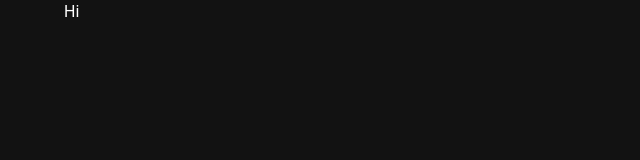
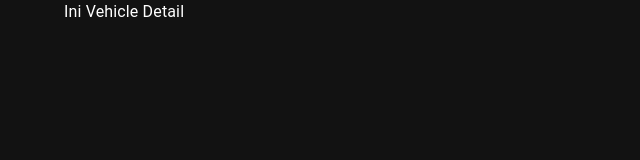
Before and after one commit to naufal-yafi/Bluebird-Frontend_Task, a React (Vite) app: page /vehicle in a window 1280 px wide. Shown: the top 160 px of the page, without its empty margins (0-640 px from the left). Built offline with nearby package versions, Linux system fonts and the light colour scheme.

Commit message:
setting route

```diff
--- a/package.json
+++ b/package.json
@@ -14,7 +14,8 @@
     "@emotion/styled": "^11.11.0",
     "@mui/material": "^5.15.3",
     "react": "^18.2.0",
-    "react-dom": "^18.2.0"
+    "react-dom": "^18.2.0",
+    "react-router-dom": "^6.21.1"
   },
   "devDependencies": {
     "@types/react": "^18.2.43",
--- /dev/null
+++ b/src/pages/HomePage.tsx
@@ -0,0 +1,7 @@
+import { Container } from "@mui/material";
+
+const HomePage = () => {
+  return <Container>Ini HomePage</Container>;
+};
+
+export default HomePage;
--- /dev/null
+++ b/src/pages/MyBookPage.tsx
@@ -0,0 +1,7 @@
+import { Container } from "@mui/material";
+
+const MyBookPage = () => {
+  return <Container>Ini My Book Page</Container>;
+};
+
+export default MyBookPage;
--- /dev/null
+++ b/src/pages/VehicleDetailPage.tsx
@@ -0,0 +1,7 @@
+import { Container } from "@mui/material";
+
+const VehicleDetailPage = () => {
+  return <Container>Ini Vehicle Detail</Container>;
+};
+
+export default VehicleDetailPage;
--- a/src/routes/App.tsx
+++ b/src/routes/App.tsx
@@ -1,7 +1,18 @@
-import { Container } from "@mui/material";
+import { Route, BrowserRouter as Router, Routes } from "react-router-dom";
+import HomePage from "../pages/HomePage";
+import MyBookPage from "../pages/MyBookPage";
+import VehicleDetailPage from "../pages/VehicleDetailPage";
 
 const App = () => {
-  return <Container>Hi</Container>;
+  return (
+    <Router>
+      <Routes>
+        <Route path="/" element={<HomePage />} />
+        <Route path="/book" element={<MyBookPage />} />
+        <Route path="/vehicle" element={<VehicleDetailPage />} />
+      </Routes>
+    </Router>
+  );
 };
 
 export default App;
```
Also changed, not shown: 1 other file (tests, documents, lock files or other folders).
